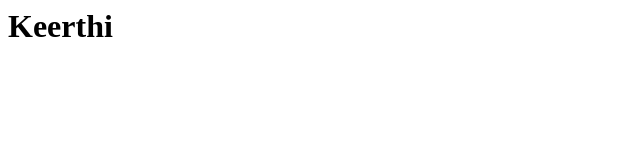
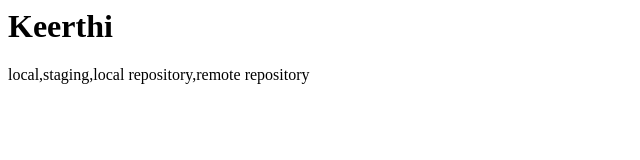
Before and after one commit to Keerthi-putti/keerthi130, a plain HTML site: page project.html in a window 1280 px wide. Shown: the whole page, without its empty margins (0-640 px from the left). Drawn offline with Linux system fonts and the light colour scheme.

Commit message:
second commit

```diff
--- a/project.html
+++ b/project.html
@@ -4,5 +4,6 @@
         </head>
         <body>
             <h1>Keerthi</h1>
+            <p>local,staging,local repository,remote repository</p>
             </body>
             </html>
```
